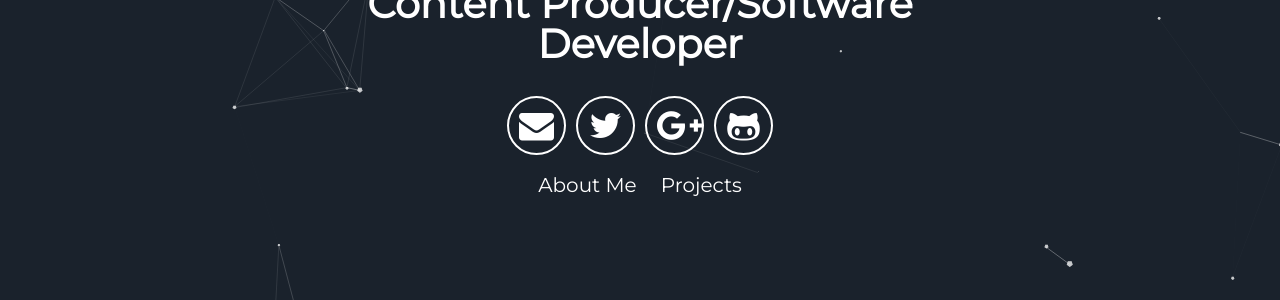
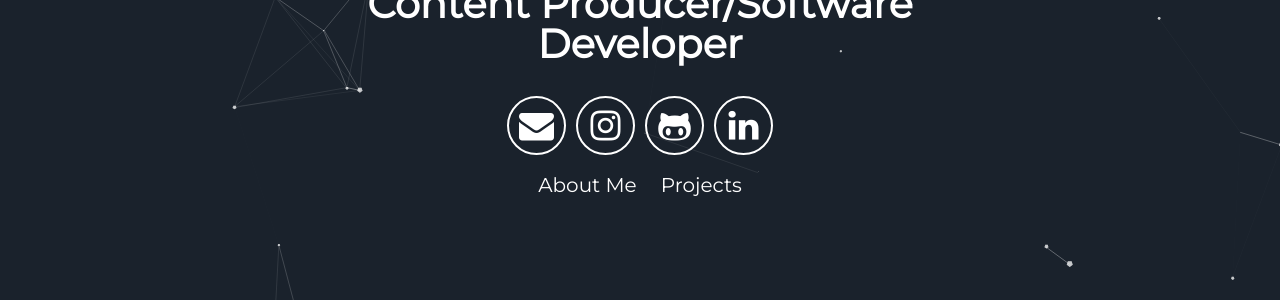
Before and after one commit to lisheng0316/lisheng.github.io, a Jekyll site: the page built from index.html, in a window 1280 px wide. Shown: the part 448-748 px from the top of the page. Built offline with Jekyll 4.4.1, drawn with Linux system fonts in a browser that asks for light colours.

```diff
--- a/_config.yml
+++ b/_config.yml
@@ -1,6 +1,6 @@
 # Site settings
-title: A blog about lorem ipsum dolor sit amet
-description: A blog about lorem ipsum dolor sit amet
+title: Sheng Li | Love Work and Enjoy Life
+description: "Placing things where they should be"
 # baseurl: "/particle" # the subpath of your site, e.g. /blog
 # url: "localhost:3000" # the base hostname & protocol for your site e.g. http://willianjusten.com.br
 
@@ -9,9 +9,10 @@ username: Sheng Li
 user_description: I'm a former content producer and a new CS graduate from Georgia Tech
 user_title: Content Producer/Software Developer
 email: lisheng0316@gmail.com
-twitter_username: lorem_ipsum
+# twitter_username: lorem_ipsum
 github_username:  lisheng0316
-gplus_username:  lorem_ipsum
+linkedin_username: sheng1i
+instagram_username: angelorghost
 
 # Google-analytics
 google-analytics:
--- a/_includes/header.html
+++ b/_includes/header.html
@@ -5,10 +5,33 @@
         <span class="site-description">{{site.user_title}}</span>
       </h1>
       <div class="header-icons">
-        <a aria-label="Send email" href="#"><i class="icon fa fa-envelope"></i></a>
-        <a aria-label="My Twitter" target="_blank" href="#"><i class="icon fa fa-twitter" aria-hidden="true"></i></a>
-        <a aria-label="My Google Plus" target="_blank" href="#"><i class="icon fa fa-google-plus" aria-hidden="true"></i></a>
-        <a aria-label="My Github" target="_blank" href="#"><i class="icon fa fa-github-alt" aria-hidden="true"></i></a>
+        <!-- {% if site.twitter_username %}
+            <li>
+                <a href="https://twitter.com/{{ site.twitter_username }}">
+                  <i class="fa fa-twitter"></i> Twitter
+                </a>
+            </li>
+        {% endif %} -->
+        <!-- {% if site.github_username %}
+          <li>
+            <a href="https://github.com/{{ site.github_username }}">
+              <i class="fa fa-github"></i> GitHub
+            </a>
+          </li>
+        {% endif %} -->
+        <!-- {% if site.linkedin_username %}
+          <li>
+            <a href="https://linkedin.com/in/{{ site.linkedin_username }}">
+              <i class="fa fa-linkedin"></i> LinkedIn
+            </a>
+          </li>
+        {% endif %} -->
+        <a aria-label="Send email" href="mailto:lisheng0316@gmail.com"><i class="icon fa fa-envelope"></i></a>
+        <a aria-label="My Instagram" target="_blank" href="https://www.instagram.com/{{site.instagram_username}}"><i class="icon fa fa-instagram" aria-hidden="true"></i></a>
+        <!-- <a aria-label="My Google Plus" target="_blank" href="#"><i class="icon fa fa-google-plus" aria-hidden="true"></i></a> -->
+        <a aria-label="My Github" target="_blank" href="https://github.com/{{ site.github_username }}"><i class="icon fa fa-github-alt" aria-hidden="true"></i></a>
+        <a aria-label="My LinkedIn" target="_blank" href="https://linkedin.com/in/{{ site.linkedin_username }}"><i class="icon fa fa-linkedin" aria-hidden="true"></i></a>
+
       </div>
       <div class="header-links">
         <a class="link" href="#about" data-scroll>About Me</a>
```
Also changed, not shown: 1 other file.
